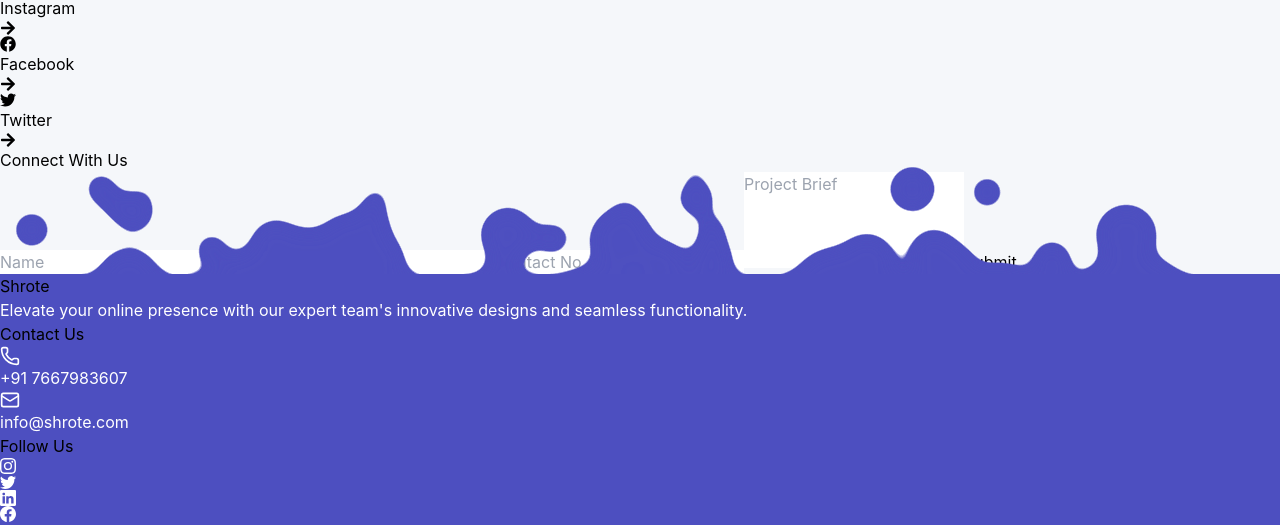
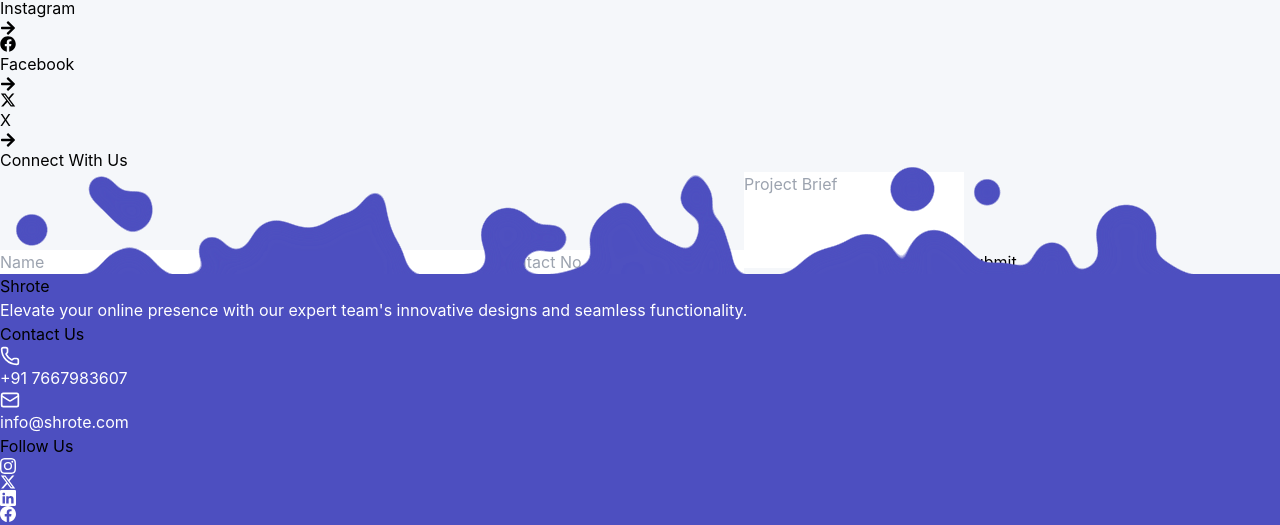
Before and after one commit to iamvishukr/Shrote, a React (Vite) app: page /contact in a window 1280 px wide. Shown: the part 282-807 px from the top of the page. Built offline with nearby package versions, Linux system fonts and the light colour scheme.

Commit message:
Updated google form || logo

```diff
--- a/Pages/Careers.jsx
+++ b/Pages/Careers.jsx
@@ -73,9 +73,9 @@ const Careers = () => {
           initial={{ opacity: 0, y: 20 }}
           animate={{ opacity: 1, y: 0 }}
           transition={{ delay: 0.6 }}
-          className="mt-16 bg-white rounded-2xl p-8 shadow-lg "
+          className=" bg-white rounded-2xl p-8 shadow-lg mt-4"
         >
-          <h2 className="text-3xl font-bold mb-8 text-gray-800">
+          <h2 className="text-3xl font-bold mb-8 text-gray-800 ">
             Why Join Us?
           </h2>
           <div className="grid  grid-cols-1 md:grid-cols-3 gap-6">
--- a/src/Components/Careers/JobList.jsx
+++ b/src/Components/Careers/JobList.jsx
@@ -41,7 +41,7 @@ const jobListings = [
 const JobList = () => {
   const handleApply = (jobTitle) => {
     // Replace with your actual form URL
-    const googleFormUrl = `https://docs.google.com/forms/d/e/YOUR_FORM_ID/viewform?usp=pp_url&entry.XXXXXX=${encodeURIComponent(jobTitle)}`;
+    const googleFormUrl = `https://docs.google.com/forms/d/e/1FAIpQLSdPkVOaiR8aHrv42zb_fBsZIpx72wnLaVvT7EcXx4LWXyGHMg/viewform?usp=sharing${encodeURIComponent(jobTitle)}`;
     window.open(googleFormUrl, '_blank');
   };
 
--- a/src/Components/Contact.jsx
+++ b/src/Components/Contact.jsx
@@ -17,6 +17,7 @@ import {
   FaInstagram,
   FaWhatsapp,
 } from "react-icons/fa";
+import { FaXTwitter } from "react-icons/fa6";
 // import { BiLeftArrowAlt, BiRightArrow, BiRightArrowAlt } from "react-icons/bi";
 
 export default function ContactPage() {
@@ -128,8 +129,8 @@ export default function ContactPage() {
               className="flex items-center justify-between text-white border border-white/30 rounded p-3 md:p-4 hover:bg-white/10 transition-colors"
             >
               <div className="flex items-center gap-3 md:gap-4">
-                <FaTwitter className="text-xl md:text-2xl text-blue-500" />
-                <span className="text-lg md:text-xl">Twitter</span>
+                <FaXTwitter className="text-xl md:text-2xl text-blue-500" />
+                <span className="text-lg md:text-xl">X</span>
               </div>
               <FaArrowRight />
             </Link>
@@ -194,7 +195,7 @@ export default function ContactPage() {
 
         </div>
       </div>
-
+      <ToastContainer />
     </div>
   );
 }
--- a/src/Components/Footer.jsx
+++ b/src/Components/Footer.jsx
@@ -3,6 +3,7 @@ import React from "react";
 import { BsFacebook, BsInstagram, BsLinkedin, BsTwitter } from "react-icons/bs";
 import { Link } from "react-router-dom";
 import "../../styles/footer.css";
+import { FaXTwitter } from 'react-icons/fa6';
 
 const Footer = () => {
   return (
@@ -49,7 +50,7 @@ const Footer = () => {
                   <h4 className="text-xl font-semibold mb-4">Follow Us</h4>
                   <span className="flex gap-4">
                     <Link to="https://www.instagram.com/shroteconsultancy/?igsh=MTVhdTFjaWN0cjVncw%3D%3D" aria-label="Instagram"><BsInstagram className="text-2xl cursor-pointer" /></Link>
-                    <Link to="https://x.com/Shrote_services?t=RlqvR_syDwl03FuUpCTK9w&s=09&mx=2" aria-label="Twitter"><BsTwitter className="text-2xl cursor-pointer" /></Link>
+                    <Link to="https://x.com/Shrote_services?t=RlqvR_syDwl03FuUpCTK9w&s=09&mx=2" aria-label="Twitter"><FaXTwitter className="text-2xl cursor-pointer" /></Link>
                     <Link to="https://www.linkedin.com/company/shrote-consultancy-services/" aria-label="LinkedIn"><BsLinkedin className="text-2xl cursor-pointer" /></Link>
                     <Link to="https://www.facebook.com/people/Shrote/61569121190721/" aria-label="Facebook"><BsFacebook className="text-2xl cursor-pointer"/></Link>
                   </span>
```
